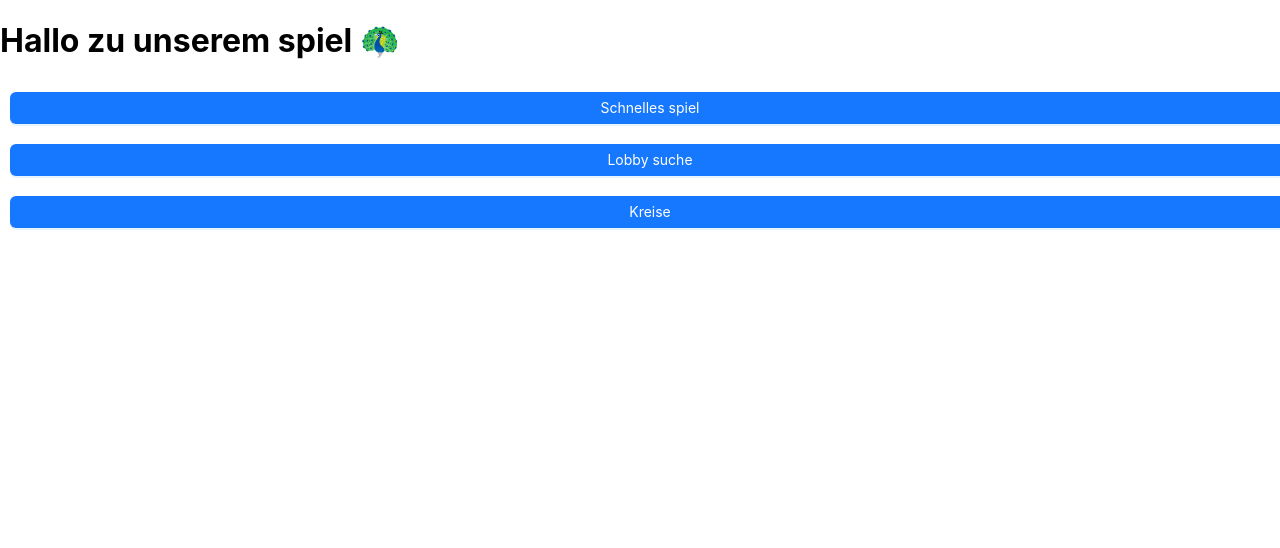
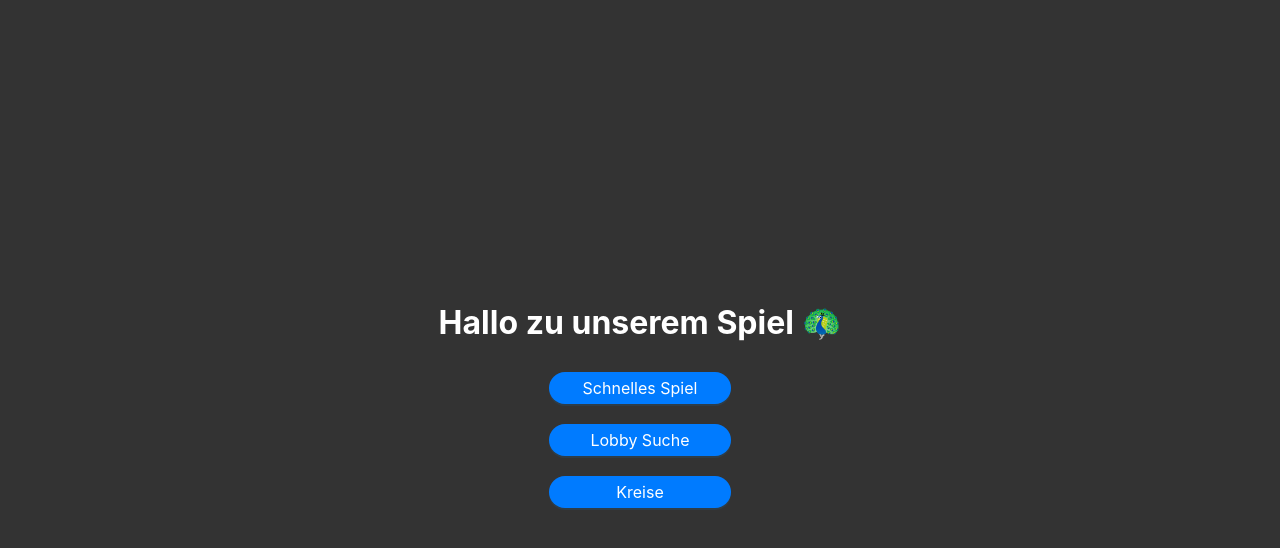
Before and after one commit to MichaelBehringer/VerteileSysteme, a React (Create React App) app in the folder ui/: page /#/ in a window 1280 px wide. Shown: the top 548 px of the page. Built offline with nearby package versions, Linux system fonts and the light colour scheme.

Commit message:
updated css and style

```diff
--- a/ui/src/App.js
+++ b/ui/src/App.js
@@ -1,4 +1,4 @@
-import {Route, Routes} from "react-router-dom";
+import { Route, Routes } from "react-router-dom";
 import MainMenue from "./components/MainMenue";
 import Lobby from "./components/Lobby";
 import MyCircle from "./components/MyCircle";
@@ -6,15 +6,15 @@ import GameContainer from "./components/GameContainer";
 
 function App() {
   return (
-    <div>
-      <h1>Hallo zu unserem spiel 🦚</h1>
+    <div className="app-container">
+      <h1>Hallo zu unserem Spiel 🦚</h1>
       <Routes>
         <Route path="/" element={<MainMenue />} />
-        <Route path="/lobby" element={<Lobby/>}/>
-        <Route path="/game/:id" element={<GameContainer />}/>
-        <Route path="/kreis" element={<MyCircle />}/>
+        <Route path="/lobby" element={<Lobby />} />
+        <Route path="/game/:id" element={<GameContainer />} />
+        <Route path="/kreis" element={<MyCircle />} />
       </Routes>
-      </div>
+    </div>
   );
 }
 
--- a/ui/src/components/MainMenue.js
+++ b/ui/src/components/MainMenue.js
@@ -2,12 +2,33 @@ import { Button } from "antd";
 import { useNavigate } from "react-router-dom";
 
 function MainMenue() {
-    const navigate = useNavigate();
+  const navigate = useNavigate();
   return (
-    <div>
-        <Button style={{margin: '10px'}} type="primary" block onClick={()=>alert('gibts noch nicht')}>Schnelles spiel</Button>
-        <Button style={{margin: '10px'}} type="primary" block onClick={()=>navigate("/lobby")}>Lobby suche</Button>
-        <Button style={{margin: '10px'}} type="primary" block onClick={()=>navigate("/kreis")}>Kreise</Button>
+    <div className="main-menu-container">
+      <Button
+        className="ant-btn"
+        type="primary"
+        block
+        onClick={() => alert("gibts noch nicht")}
+      >
+        Schnelles Spiel
+      </Button>
+      <Button
+        className="ant-btn"
+        type="primary"
+        block
+        onClick={() => navigate("/lobby")}
+      >
+        Lobby Suche
+      </Button>
+      <Button
+        className="ant-btn"
+        type="primary"
+        block
+        onClick={() => navigate("/kreis")}
+      >
+        Kreise
+      </Button>
     </div>
   );
 }
--- a/ui/src/index.css
+++ b/ui/src/index.css
@@ -1,22 +1,58 @@
+/* Reset and global styles */
 body {
   margin: 0;
   font-family: -apple-system, BlinkMacSystemFont, 'Segoe UI', 'Roboto', 'Oxygen',
-    'Ubuntu', 'Cantarell', 'Fira Sans', 'Droid Sans', 'Helvetica Neue',
-    sans-serif;
+    'Ubuntu', 'Cantarell', 'Fira Sans', 'Droid Sans', 'Helvetica Neue', sans-serif;
   -webkit-font-smoothing: antialiased;
   -moz-osx-font-smoothing: grayscale;
 }
 
-code {
-  font-family: source-code-pro, Menlo, Monaco, Consolas, 'Courier New',
-    monospace;
+/* Your existing .karo-container styles can go here */
+
+/* Styles for the provided content */
+.app-container {
+  display: flex;
+  justify-content: center;
+  align-items: center;
+  min-height: 100vh;
+  background-color: #333; /* Dark gray background */
+  flex-direction: column;
 }
 
-.karo-container {
-  background: linear-gradient(45deg, #ffffff 25%, transparent 25%) -16px 0,
-  linear-gradient(-45deg, #ffffff 25%, transparent 25%) -16px 0,
-  linear-gradient(45deg, transparent 75%, #ffffff 75%),
-  linear-gradient(-45deg, transparent 75%, #ffffff 75%);
-background-size: 32px 32px;
-background-color: #f0f0f0; /* Hintergrundfarbe für den Rest */
+h1 {
+  color: #fff; /* White text color */
+  text-align: center;
+  margin-bottom: 20px;
 }
+
+.main-menu-container {
+  display: flex;
+  flex-direction: column;
+  align-items: center;
+}
+
+.ant-btn {
+  display: flex; /* Add this line */
+  align-items: center; /* Add this line */
+  justify-content: center; /* Center text horizontally */
+  margin: 10px;
+  padding: 12px 24px; /* Increased padding */
+  font-size: 16px;
+  background-color: #007bff;
+  border: none;
+  border-radius: 30px; /* Rounded corners */
+  color: #fff;
+  cursor: pointer;
+  transition: background-color 0.3s, transform 0.2s;
+  width: 100%;
+  max-width: 300px;
+  text-align: center;
+}
+
+/* Rest of your CSS remains unchanged */
+
+
+.ant-btn:hover {
+  background-color: #0056b3;
+  transform: scale(1.05); /* Slight scale-up on hover */
+}
```
